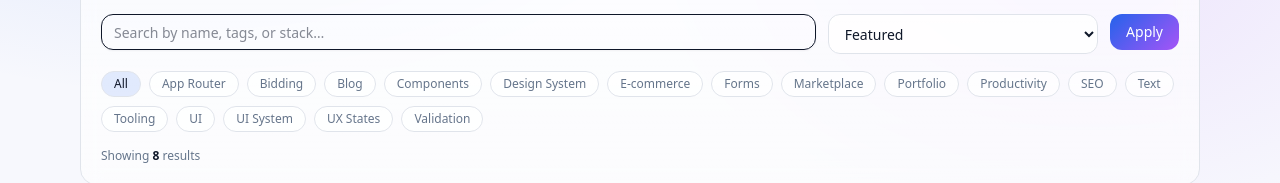
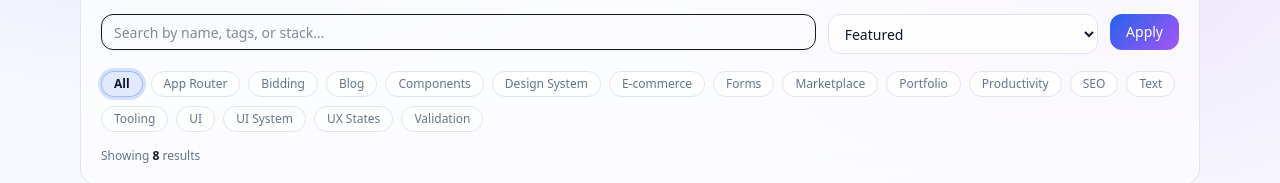
Before and after one commit to ali-sazzad/portfolion2026, a Next.js app: page /projects in a window 1280 px wide. Shown: the part 366-549 px from the top of the page. Built offline with nearby package versions, Linux system fonts and the light colour scheme.

Commit message:
Sprint 3 Step 0: active tag with visible ring

```diff
--- a/src/app/projects/page.tsx
+++ b/src/app/projects/page.tsx
@@ -124,20 +124,30 @@ export default function ProjectsPage({ searchParams }: Props) {
 
         {/* Tag pills */}
 <div className="mt-4 flex flex-wrap gap-2">
-          <Link href={buildHref({ q, sort })}>
+  <Link href={buildHref({ q, sort })} aria-current={!tag ? "page" : undefined}>
     <span className="cursor-pointer">
-              <Pill tone={!tag ? "brand" : "neutral"}>All</Pill>
+      <Pill tone="brand" active={!tag}>All</Pill>
     </span>
   </Link>
 
-          {allTags.map((t) => (
-            <Link key={t} href={buildHref({ tag: t, q, sort })}>
+  {allTags.map((t) => {
+    const isActive = tag === t;
+    return (
+      <Link
+        key={t}
+        href={buildHref({ tag: t, q, sort })}
+        aria-current={isActive ? "page" : undefined}
+      >
         <span className="cursor-pointer">
-                <Pill tone={tag === t ? "accent" : "neutral"}>{t}</Pill>
+          <Pill tone={isActive ? "accent" : "neutral"} active={isActive}>
+            {t}
+          </Pill>
         </span>
       </Link>
-          ))}
+    );
+  })}
 </div>
+
 
         {/* Current state row */}
         <div className="mt-4 flex flex-wrap items-center gap-2 text-xs" style={{ color: "hsl(var(--muted-fg))" }}>
--- a/src/components/site/Pill.tsx
+++ b/src/components/site/Pill.tsx
@@ -3,13 +3,15 @@ import * as React from "react";
 export function Pill({
   children,
   tone = "neutral",
+  active = false,
   className = "",
 }: {
   children: React.ReactNode;
   tone?: "neutral" | "brand" | "accent";
+  active?: boolean;
   className?: string;
 }) {
-  const style =
+  const base =
     tone === "brand"
       ? {
           background: "hsl(var(--brand) / 0.12)",
@@ -28,10 +30,18 @@ export function Pill({
           color: "hsl(var(--muted-fg))",
         };
 
+  const activeStyle = active
+    ? {
+        boxShadow: `0 0 0 3px hsl(var(--brand) / 0.18)`,
+        border: "1px solid hsl(var(--brand) / 0.35)",
+        color: "hsl(var(--fg))",
+      }
+    : {};
+
   return (
     <span
-      className={`inline-flex items-center rounded-full px-3 py-1 text-xs ${className}`}
-      style={style}
+      className={`inline-flex items-center rounded-full px-3 py-1 text-xs transition ${active ? "font-semibold" : ""} ${className}`}
+      style={{ ...base, ...activeStyle }}
     >
       {children}
     </span>
```
Lines whose indentation alone changed are shown as unchanged.
